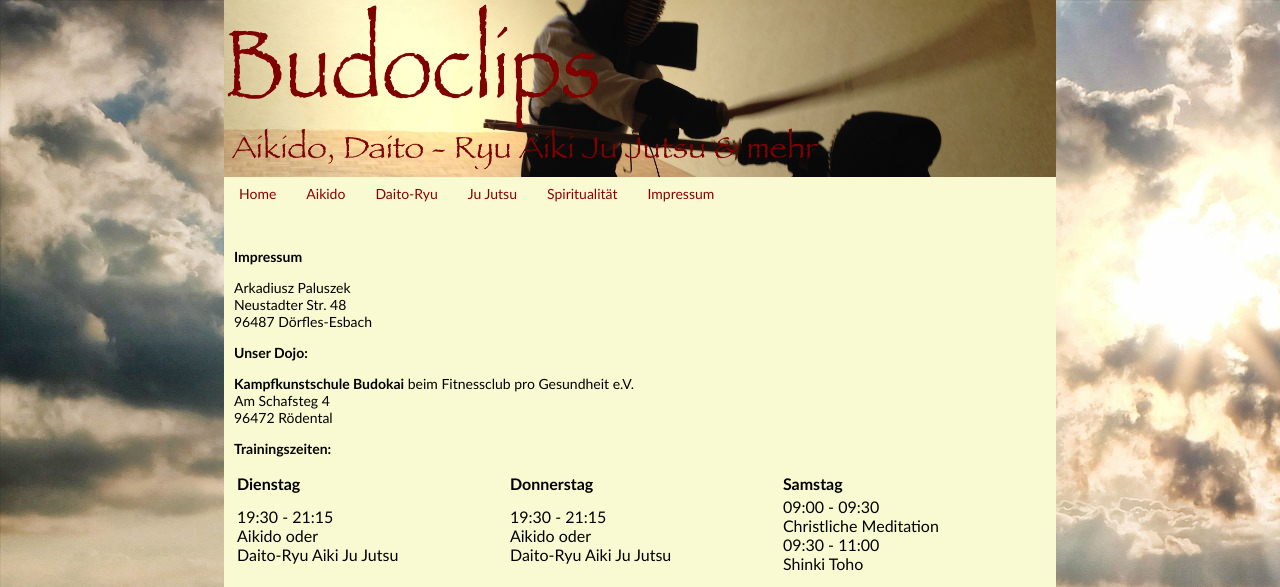
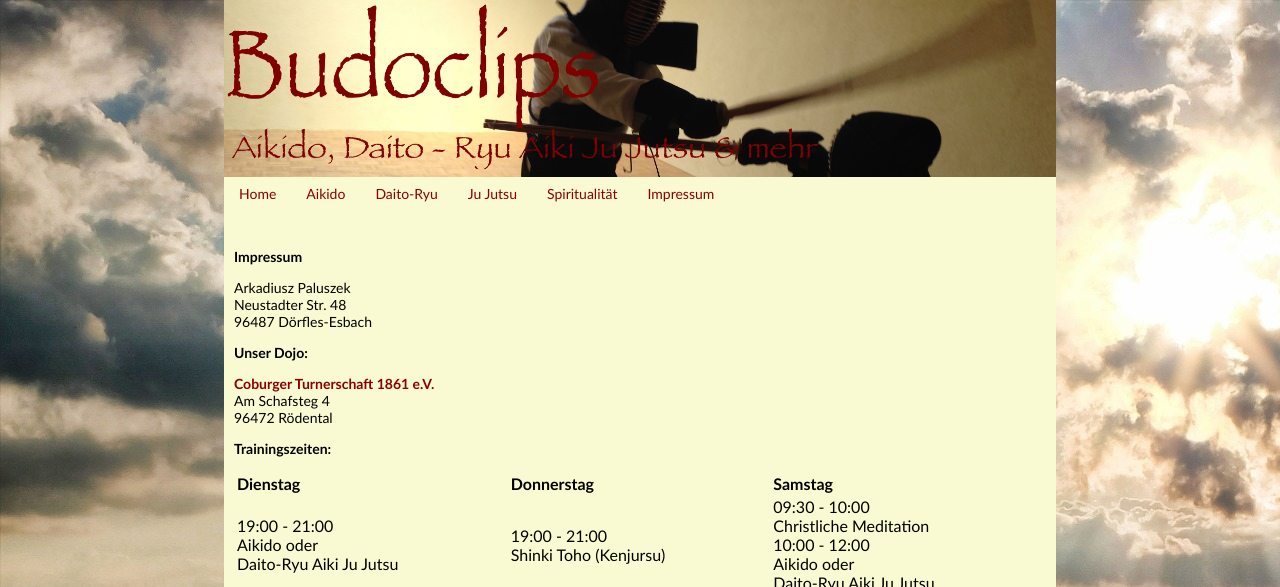
Before and after one commit to flori-software/budoclips, a PHP site: page /impressum.php in a window 1280 px wide. Shown: the top 587 px of the page. Run offline with PHP 8.4, Linux system fonts and the light colour scheme; some libraries are stand-ins or nearby versions.

Commit message:
Änderungen

```diff
--- a/budoclips/impressum.php
+++ b/budoclips/impressum.php
@@ -8,20 +8,20 @@ Arkadiusz Paluszek<br>
 Neustadter Str. 48<bR>
 96487 D&ouml;rfles-Esbach<br>
 <p style='font-weight: bold;'>Unser Dojo:</p>
-<a style='font-weight: bold;'>Kampfkunstschule Budokai</a>
-beim Fitnessclub pro Gesundheit e.V.<br>
+<a href='https://www.coburger-turnerschaft.de/' style='font-weight: bold;'>Coburger Turnerschaft 1861 e.V.</a><br>
+
 Am Schafsteg 4<br>
 96472 R&ouml;dental<br>
 <p style='font-weight: bold;'>Trainingszeiten:</p>
 <table style='border: 0px; width: 100%;'>
 <tr style='font-weight: bold;'><td>Dienstag</td><td>Donnerstag</td><td>Samstag</td></tr>
-<tr><td>19:30 - 21:15<br>Aikido oder<br>Daito-Ryu Aiki Ju Jutsu</td>
-<td>19:30 - 21:15<br>Aikido oder<br>Daito-Ryu Aiki Ju Jutsu</td>
-<td>09:00 - 09:30<br>Christliche Meditation<br>09:30 - 11:00<br>Shinki Toho
+<tr><td>19:00 - 21:00<br>Aikido oder<br>Daito-Ryu Aiki Ju Jutsu</td>
+<td>19:00 - 21:00<br>Shinki Toho (Kenjursu)</td>
+<td>09:30 - 10:00<br>Christliche Meditation<br>10:00 - 12:00<br>
+Aikido oder<br>Daito-Ryu Aiki Ju Jutsu
 </td></tr>
 </table>
 <p>
-<iframe src='https://www.google.com/maps/embed?pb=!1m18!1m12!1m3!1d2548.6504024712767!2d11.052065951366114!3d50.29845340608537!2m3!1f0!2f0!3f0!3m2!1i1024!2i768!4f13.1!3m3!1m2!1s0x47a3d0681d75d861%3A0xcbd74d0f00002c8c!2sSchafsteg+4%2C+96472+R%C3%B6dental!5e0!3m2!1sde!2sde!4v1488315340886'  height='450' frameborder='0' style='border:0; width: 80%;' allowfullscreen></iframe>";
-
+<iframe src='https://www.google.com/maps/embed?pb=!1m18!1m12!1m3!1d2550.8897076529097!2d10.98346497762443!3d50.25664417155585!2m3!1f0!2f0!3f0!3m2!1i1024!2i768!4f13.1!3m3!1m2!1s0x47a3ce1a49ceb237%3A0xafa5084ee566bb60!2sPilgramsroth%20102A%2C%2096450%20Coburg!5e0!3m2!1sde!2sde!4v1700415212263!5m2!1sde!2sde' width='600' height='450' style='border:0;' allowfullscreen='' loading='lazy' referrerpolicy='no-referrer-when-downgrade'></iframe>";
 include "page_end.php";
 ?>
--- a/budoclips/klassen/FUNCTIONS.php
+++ b/budoclips/klassen/FUNCTIONS.php
@@ -1,7 +1,7 @@
 <?php
 
 function MyDatabase() {
-	$mysqli=new mysqli("localhost","web153","zivi8888","usr_web153_1");
+	$mysqli=new mysqli("localhost","d039be53","WerIstWieDerHerr","d039be53");
 	if (mysqli_connect_errno()) {
     	printf("Es konnte keine Verbindung zur Datenbank aufgebaut werden<p>", mysqli_connect_error());
     	exit();
--- a/budoclips/klassen/klasse_personen.php
+++ b/budoclips/klassen/klasse_personen.php
@@ -141,7 +141,7 @@ class Benutzer {
 		foreach ($filme as $key => $film) {
 			if($film == 1) {$this->ids_gekaufte_artikel[] = $key;}
 		}
-		print_r($ids);
+
 		$ids_gekaufte_artikel = implode("*", $this->ids_gekaufte_artikel);
 		$mysqli = MyDatabase();
 		$eintrag = "UPDATE `Benutzer` Set `ids_gekaufte_artikel`='".$ids_gekaufte_artikel."' WHERE `ID` = '".$this->ID."'";
--- a/budoclips/page_start.php
+++ b/budoclips/page_start.php
@@ -36,7 +36,7 @@ session_start();
 	}
 
 	foreach($menu_inhalte as $key=>$menupunkt) {
-		echo '<a class="menu" href="'.$menupunkt[link].'">'.$menupunkt[name].'</a>';
+		echo '<a class="menu" href="'.$menupunkt["link"].'">'.$menupunkt["name"].'</a>';
 	}
 	echo '<p><div class="inhalt">';
 
```
